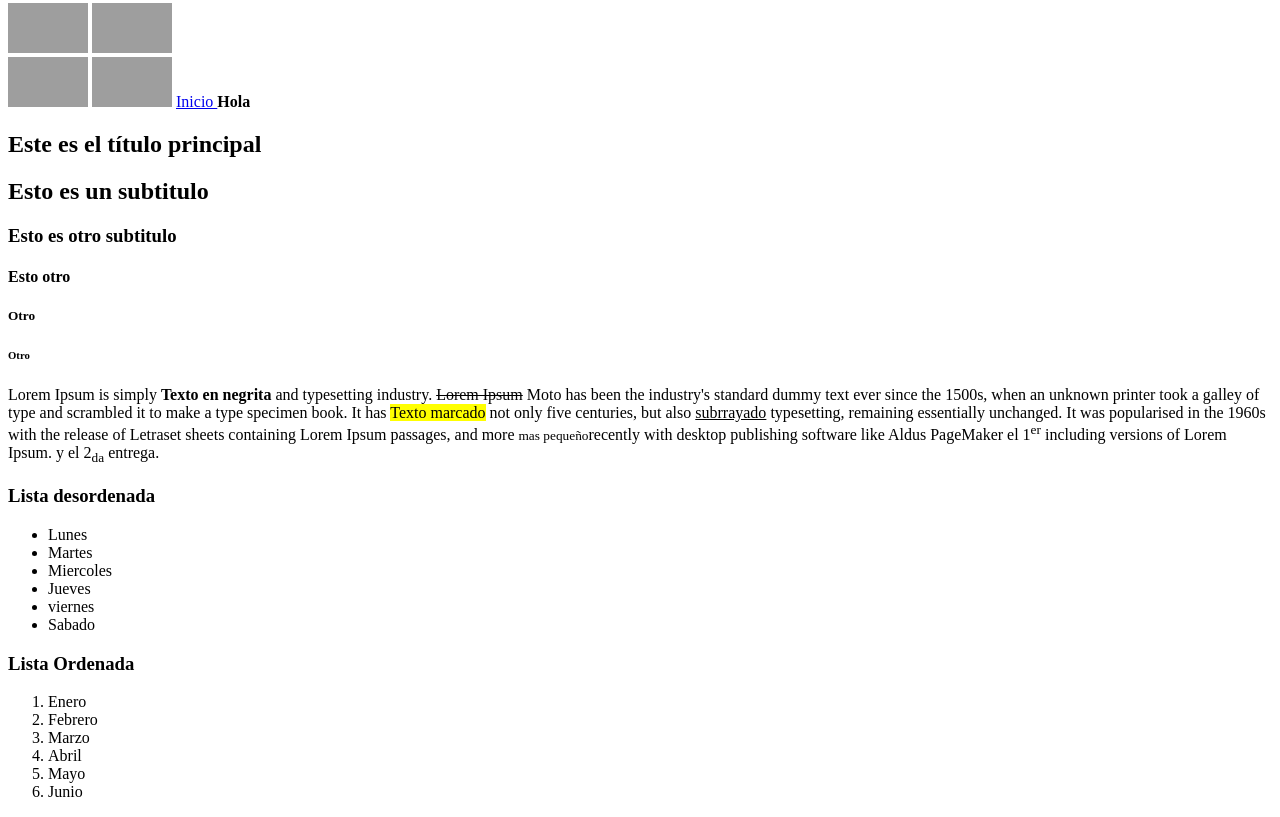
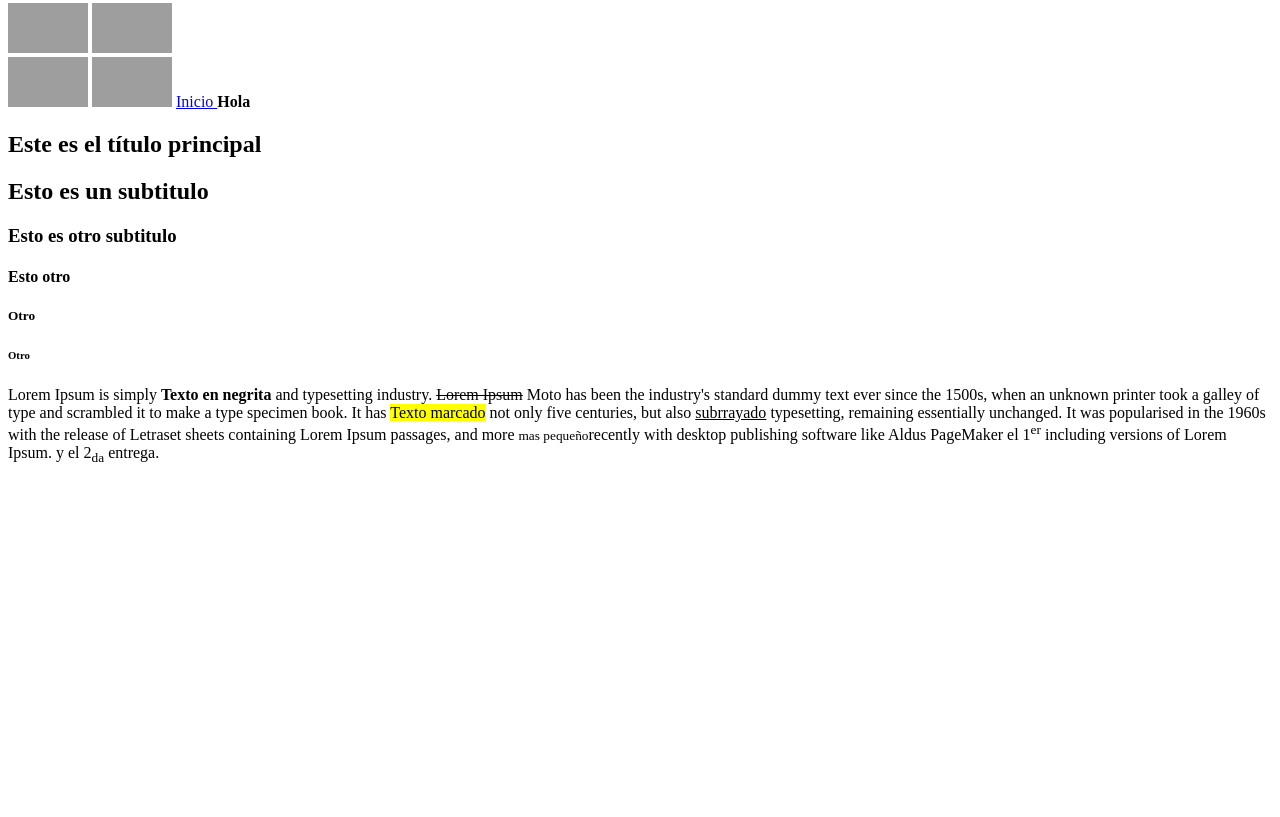
Before and after one commit to JulyMorga/CursoWebFullStack, a plain HTML site: page pages/clase2.html in a window 1280 px wide. Shown: the part 327-1144 px from the top of the page. After the commit the page ends 810 px from the top, so only its background shows below. Drawn offline with Linux system fonts and the light colour scheme; files that its build step writes are made by us from their sources; grey boxes are pictures that could not be loaded; a script that the page names is missing.

Commit message:
Update clase2.html
- Se quita listas de la clase 2

```diff
--- a/pages/clase2.html
+++ b/pages/clase2.html
@@ -55,28 +55,6 @@
 	           	<p>
 					Lorem Ipsum is simply <b> Texto en negrita</b> and typesetting industry. <del>Lorem Ipsum</del> Moto has been the industry's standard dummy text ever since the 1500s, when an unknown printer took a galley of type and scrambled it to make a type specimen book. It has <mark>Texto marcado</mark> not only five centuries, but also <ins>subrrayado</ins> typesetting, remaining essentially unchanged. It was popularised in the 1960s with the release of Letraset sheets containing Lorem Ipsum passages, and more <small> mas pequeño</small>recently with desktop publishing software like Aldus PageMaker el 1<sup>er</sup> including versions of Lorem Ipsum. y el 2<sub>da</sub> entrega.
 				</p>
-                <h3>
-                    Lista desordenada
-                </h3>
-                <ul>
-                    <li>Lunes</li>
-                    <li>Martes</li>
-                    <li>Miercoles</li>
-                    <li>Jueves</li>
-                    <li>viernes</li>
-                    <li>Sabado</li>
-                </ul>
-                <h3>
-                    Lista Ordenada
-                </h3>
-                <ol>
-                    <li>Enero</li>
-                    <li>Febrero</li>
-                    <li>Marzo</li>
-                    <li>Abril</li>
-                    <li>Mayo</li>
-                    <li>Junio</li>
-                </ol>
 
 			</div>
 		</article>
```
